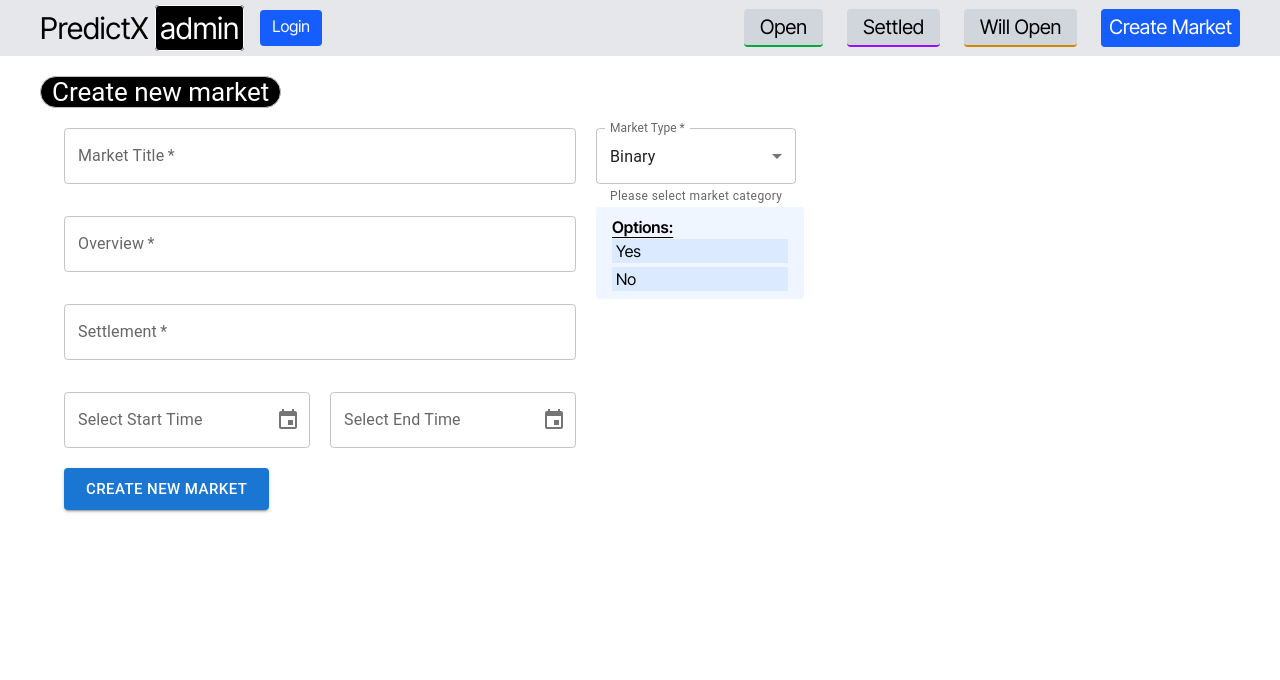
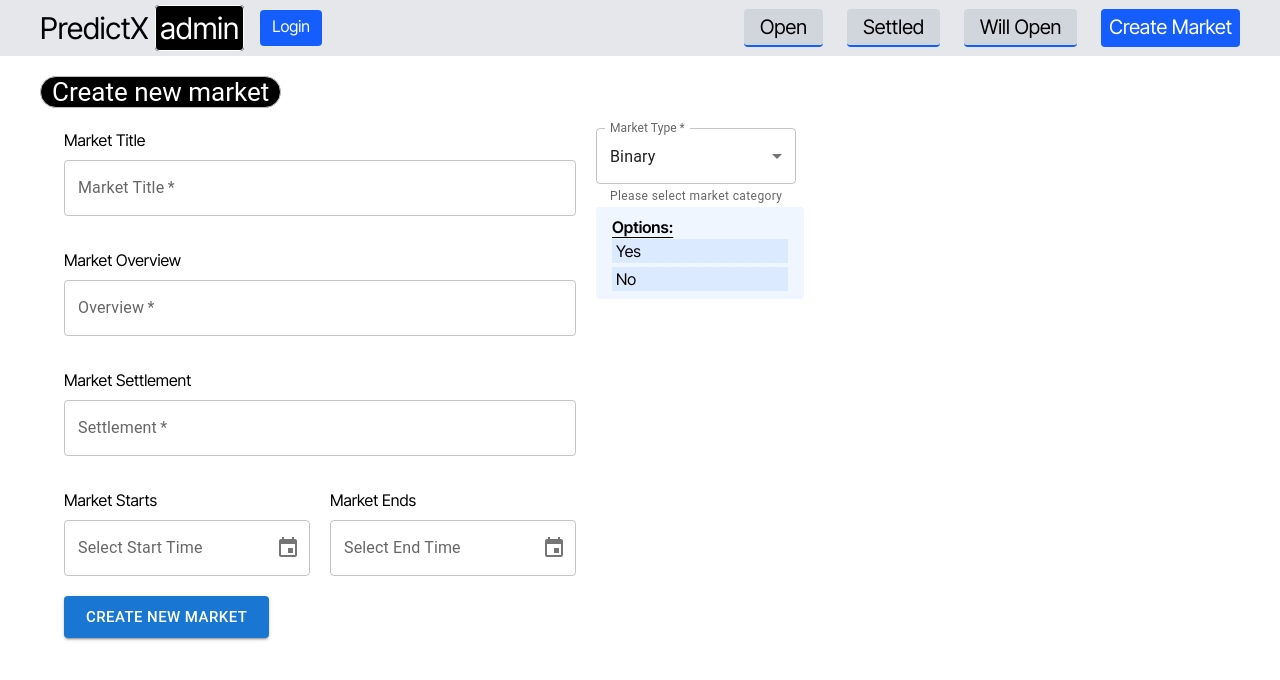
Before and after one commit to rajusrkr/parlay, a React (Vite) app in the folder apps/admin-fe/: page /create-market in a window 1280 px wide. Shown: the top 680 px of the page. Built offline with nearby package versions, Linux system fonts and the light colour scheme.

Commit message:
admin ui updates

```diff
--- a/apps/admin-fe/src/components/navigation.tsx
+++ b/apps/admin-fe/src/components/navigation.tsx
@@ -11,13 +11,13 @@ export default function Navigation() {
       </div>
 
       <div className="flex gap-6 text-xl">
-        <div className="bg-gray-300 flex items-center px-4 rounded py-1 transition-all hover:shadow-2xl border-b-2 border-green-600 hover:bg-green-600 hover:text-white">
+        <div className="bg-gray-300 flex items-center px-4 rounded py-1 transition-all hover:shadow-2xl border-b-2 border-blue-600 hover:bg-gray-600 hover:text-white">
           <Link to={"/"}>Open</Link>
         </div>
-        <div className="bg-gray-300 flex items-center px-4 rounded py-1 transition-all hover:shadow-2xl border-b-2 border-purple-600 hover:bg-purple-600 hover:text-white">
+        <div className="bg-gray-300 flex items-center px-4 rounded py-1 transition-all hover:shadow-2xl border-b-2 border-blue-600 hover:bg-gray-600 hover:text-white">
             <Link to={"/"}>Settled</Link>
         </div>
-        <div className="bg-gray-300 flex items-center px-4 rounded py-1 transition-all hover:shadow-2xl border-b-2 border-yellow-600 hover:bg-yellow-600 hover:text-white">
+        <div className="bg-gray-300 flex items-center px-4 rounded py-1 transition-all hover:shadow-2xl border-b-2 border-blue-600 hover:bg-gray-600 hover:text-white">
             <Link to={"/"}>Will Open</Link>
         </div>
         <div className="bg-blue-600 text-white rounded px-2 py-1 hover:bg-blue-700 transition-all hover:shadow">
--- a/apps/admin-fe/src/pages/create-market.tsx
+++ b/apps/admin-fe/src/pages/create-market.tsx
@@ -31,9 +31,8 @@ export default function CreateMarket() {
   const [settlement, setSettlement] = useState("");
   const [marketCategory, setMarketCategory] = useState("binary");
   const [dialogOpen, setDialogOpen] = useState(false);
-  const [startDateAndTime, setStartDateAndTime] = useState<Dayjs | null>(null)
-  const [endDateAndTime, setEndDateAndTime] = useState<Dayjs | null>(null)
-
+  const [startDateAndTime, setStartDateAndTime] = useState<Dayjs | null>(null);
+  const [endDateAndTime, setEndDateAndTime] = useState<Dayjs | null>(null);
 
   const handleDialogOpen = () => {
     setDialogOpen(true);
@@ -44,38 +43,44 @@ export default function CreateMarket() {
 
   // Form submit
   const handleFormSubmit = async (e: React.FormEvent<HTMLFormElement>) => {
-    e.preventDefault()
+    e.preventDefault();
 
-    const formatedStartDateAndTime = dayjs(startDateAndTime).valueOf()
-    const formatedEndtDateAndTime = dayjs(endDateAndTime).valueOf()
+    const formatedStartDateAndTime = dayjs(startDateAndTime).valueOf();
+    const formatedEndtDateAndTime = dayjs(endDateAndTime).valueOf();
 
     // validate forms -> Will do later
-
 
     // go for db insertion
 
     try {
-      const sendReq = await fetch('http://localhost:8000/api/v0/admin/create-market', {
-        method: 'POST',
-        headers: {
-          "Content-Type": "application/json"
-        },
-        credentials: "include",
-        body: JSON.stringify({title, overview, settlement, marketStarts:formatedStartDateAndTime, marketEnds: formatedEndtDateAndTime, marketType: marketCategory})
-      })
+      const sendReq = await fetch(
+        "http://localhost:8000/api/v0/admin/create-market",
+        {
+          method: "POST",
+          headers: {
+            "Content-Type": "application/json",
+          },
+          credentials: "include",
+          body: JSON.stringify({
+            title,
+            overview,
+            settlement,
+            marketStarts: formatedStartDateAndTime,
+            marketEnds: formatedEndtDateAndTime,
+            marketType: marketCategory,
+          }),
+        }
+      );
 
-      const res = await sendReq.json()
+      const res = await sendReq.json();
       console.log(res);
-
     } catch (error) {
       console.log(error);
     }
-  }
+  };
 
   return (
-    <form
-      onSubmit={handleFormSubmit}
-    >
+    <form onSubmit={handleFormSubmit}>
       <div className="px-10">
         <div className="py-5">
           <Chip
@@ -91,6 +96,9 @@ export default function CreateMarket() {
         <div className="flex max-w-6xl mx-auto space-x-5">
           <div className="space-y-8">
             <div>
+              <div className="mb-2">
+                <label htmlFor="overciew">Market Title</label>
+              </div>
               <TextField
                 multiline
                 label="Market Title"
@@ -100,6 +108,9 @@ export default function CreateMarket() {
               />
             </div>
             <div>
+              <div className="mb-2">
+                <label htmlFor="overciew">Market Overview</label>
+              </div>
               <TextField
                 multiline
                 label="Overview"
@@ -109,6 +120,9 @@ export default function CreateMarket() {
               />
             </div>
             <div>
+              <div className="mb-2">
+                <label htmlFor="overciew">Market Settlement</label>
+              </div>
               <TextField
                 multiline
                 label="Settlement"
@@ -119,13 +133,21 @@ export default function CreateMarket() {
             </div>
             <div className="flex space-x-5">
               <div>
-                <DateTimePicker label="Select Start Time"
-                onChange={setStartDateAndTime}
+                <div className="mb-2">
+                <label htmlFor="overciew">Market Starts</label>
+              </div>
+                <DateTimePicker
+                  label="Select Start Time"
+                  onChange={setStartDateAndTime}
                 />
               </div>
               <div>
-                <DateTimePicker label="Select End Time"
-                onChange={setEndDateAndTime}
+                <div className="mb-2">
+                <label htmlFor="overciew">Market Ends</label>
+              </div>
+                <DateTimePicker
+                  label="Select End Time"
+                  onChange={setEndDateAndTime}
                 />
               </div>
             </div>
@@ -214,11 +236,7 @@ export default function CreateMarket() {
           </div>
         </div>
         <div className="max-w-6xl mx-auto py-5">
-          <Button
-            type="submit"
-            size="large"
-            variant="contained"
-          >
+          <Button type="submit" size="large" variant="contained">
             Create new market
           </Button>
         </div>
```
